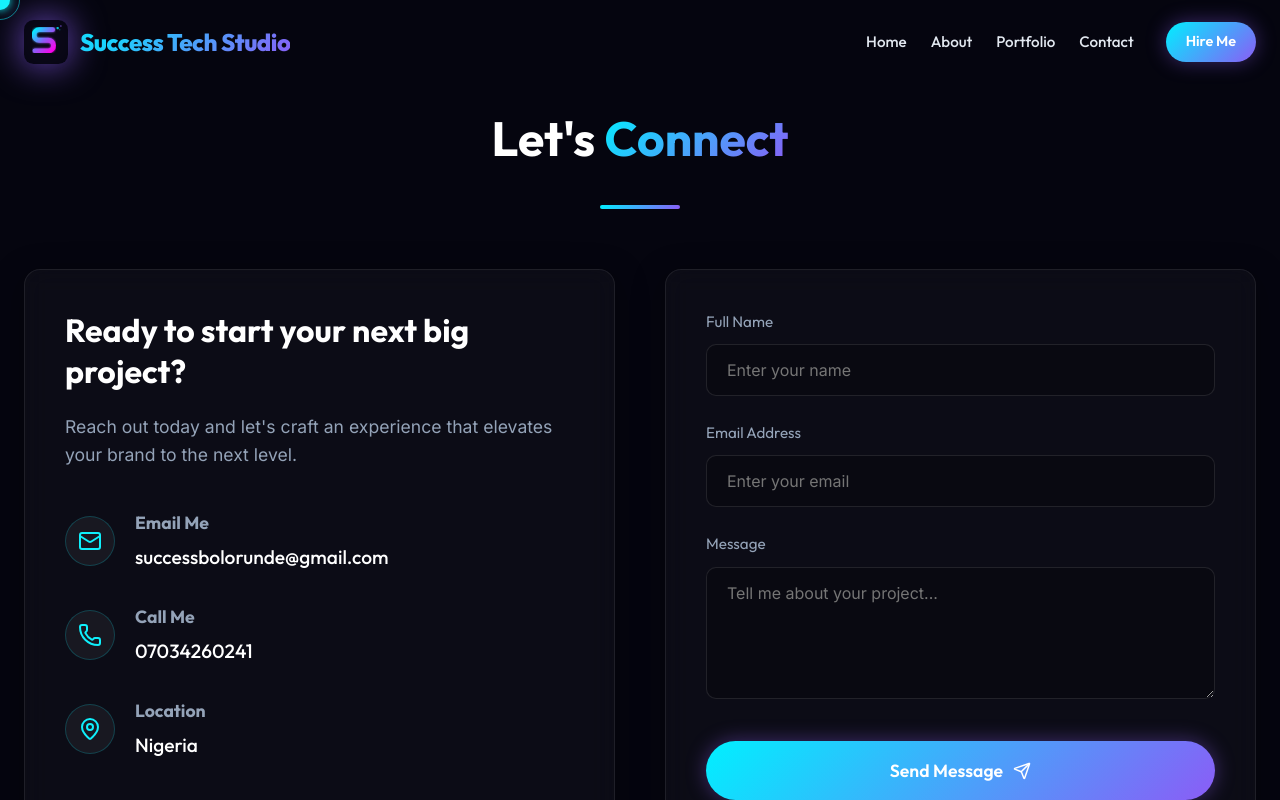
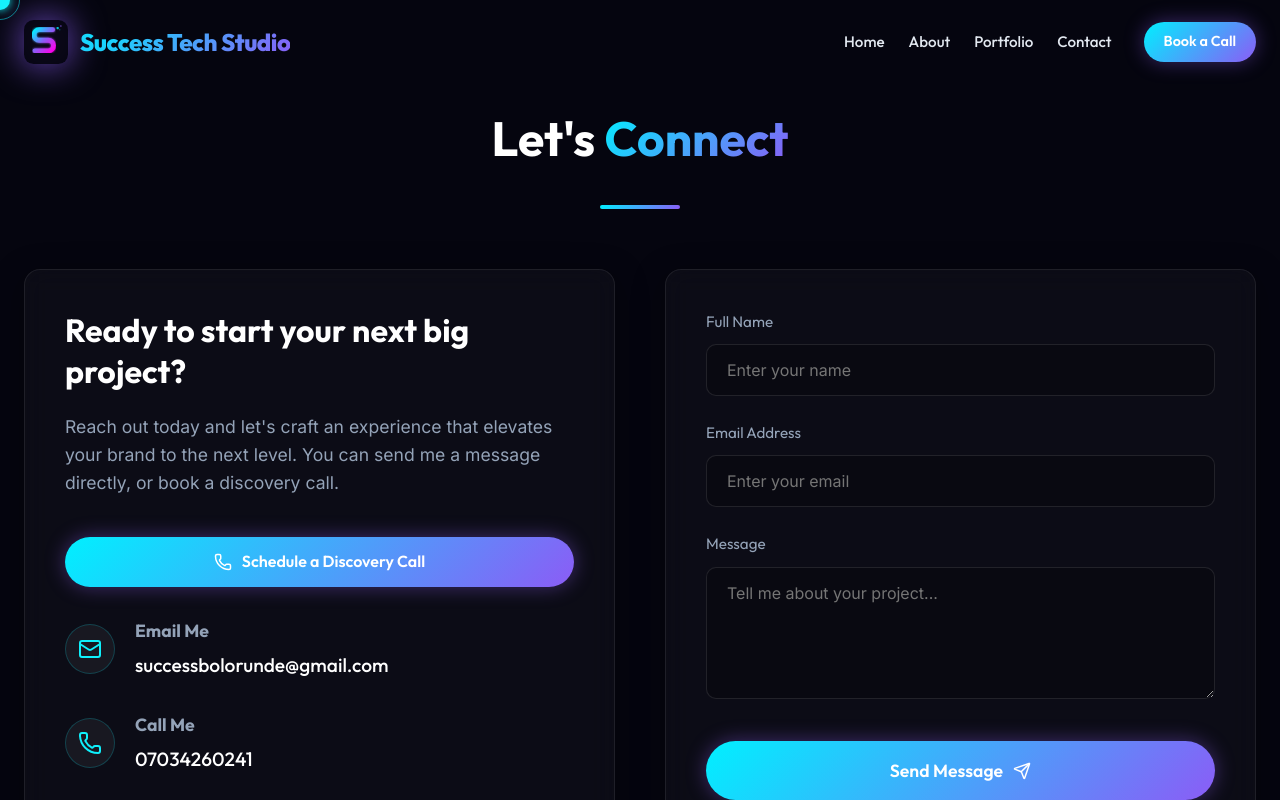
Before and after one commit to Temmyloluwa13/success-tech-studio, a React (Vite) app: page /contact in a window 1280 px wide. Shown: the top 800 px of the page. Built offline with nearby package versions, Linux system fonts and the light colour scheme.

Commit message:
Update CTA routing, add ScrollToTop, and enhance hero legibility

```diff
--- a/src/App.tsx
+++ b/src/App.tsx
@@ -1,6 +1,7 @@
 import React, { useState, useEffect } from 'react';
 import { motion, AnimatePresence } from 'framer-motion';
 import { Routes, Route } from 'react-router-dom'; // router check
+import ScrollToTop from './components/ScrollToTop';
 import Navbar from './components/Navbar';
 import Hero from './components/Hero';
 import About from './components/About';
@@ -106,6 +107,7 @@ const App: React.FC = () => {
             transition={{ duration: 0.5 }}
             key="content"
           >
+            <ScrollToTop />
             <Navbar />
             <main>
               <Routes>
--- a/src/components/Contact.tsx
+++ b/src/components/Contact.tsx
@@ -51,8 +51,14 @@ const Contact: React.FC = () => {
           >
             <h3 className="contact-headline">Ready to start your next big project?</h3>
             <p className="contact-subheadline">
-              Reach out today and let's craft an experience that elevates your brand to the next level.
+              Reach out today and let's craft an experience that elevates your brand to the next level. You can send me a message directly, or book a discovery call.
             </p>
+
+            <div className="contact-actions" style={{ marginTop: '20px', marginBottom: '30px' }}>
+              <a href="https://calendly.com/successbolorunde13/30min" target="_blank" rel="noopener noreferrer" className="btn btn-primary btn-glow" style={{ width: '100%', display: 'flex', justifyContent: 'center', alignItems: 'center' }}>
+                <Phone size={18} style={{ marginRight: '10px' }} /> Schedule a Discovery Call
+              </a>
+            </div>
 
             <div className="contact-details">
               <div className="contact-item">
--- a/src/components/Footer.tsx
+++ b/src/components/Footer.tsx
@@ -1,5 +1,6 @@
 import React from 'react';
 import { ArrowUp } from 'lucide-react';
+import { Link } from 'react-router-dom';
 import { FaInstagram, FaLinkedinIn, FaWhatsapp, FaPinterest } from 'react-icons/fa';
 import { SiUpwork } from 'react-icons/si';
 import logoIcon from '../assets/logo_icon.svg';
@@ -15,10 +16,10 @@ const Footer: React.FC = () => {
       <div className="container">
         <div className="footer-top">
           <div className="footer-brand">
-            <a href="#home" className="footer-logo">
+            <Link to="/" className="footer-logo">
               <img src={logoIcon} alt="Success Tech Studio" className="footer-logo-img" />
               <span className="text-gradient">Success Tech Studio</span>
-            </a>
+            </Link>
             <p className="footer-tagline">
               Building futuristic digital experiences that convert and inspire. Pushing the boundaries of web development, mobile apps, and vibe coding.
             </p>
@@ -35,10 +36,10 @@ const Footer: React.FC = () => {
             <div className="link-group">
               <h3>Quick Links</h3>
               <ul>
-                <li><a href="#home">Home</a></li>
-                <li><a href="#about">About Me</a></li>
-                <li><a href="#skills">My Arsenal</a></li>
-                <li><a href="#portfolio">Featured Projects</a></li>
+                <li><Link to="/">Home</Link></li>
+                <li><Link to="/about">About Me</Link></li>
+                <li><a href="/#skills">My Arsenal</a></li>
+                <li><Link to="/portfolio">Featured Projects</Link></li>
               </ul>
             </div>
 
--- a/src/components/Hero.css
+++ b/src/components/Hero.css
@@ -34,7 +34,7 @@
   background-size: cover;
   background-position: center;
   background-repeat: no-repeat;
-  filter: brightness(0.9);
+  filter: brightness(0.5);
 }
 
 .hero-overlay {
@@ -45,9 +45,9 @@
   height: 100%;
   background: linear-gradient(
     to bottom,
-    rgba(5, 5, 15, 0.7) 0%,
-    rgba(5, 5, 15, 0.4) 40%,
-    rgba(5, 5, 15, 0.9) 100%
+    rgba(5, 5, 15, 0.85) 0%,
+    rgba(5, 5, 15, 0.65) 40%,
+    rgba(5, 5, 15, 0.95) 100%
   );
   z-index: 2;
 }
@@ -141,6 +141,7 @@
   line-height: 1.1;
   margin-bottom: 30px;
   letter-spacing: -1.5px;
+  text-shadow: 0px 4px 20px rgba(0, 0, 0, 0.9);
 }
 
 .hero-roles {
@@ -152,6 +153,7 @@
   font-size: 1.25rem;
   color: var(--text-secondary);
   margin-bottom: 50px;
+  text-shadow: 0px 2px 10px rgba(0, 0, 0, 0.6);
 }
 
 .hero-roles .role {
--- a/src/components/Hero.tsx
+++ b/src/components/Hero.tsx
@@ -1,6 +1,7 @@
 import React, { useState, useEffect } from 'react';
 import { motion, AnimatePresence } from 'framer-motion';
 import { ArrowRight } from 'lucide-react';
+import { Link } from 'react-router-dom';
 import './Hero.css';
 
 import slideWeb from '../assets/banner_web.png';
@@ -91,12 +92,12 @@ const Hero: React.FC = () => {
             animate={{ opacity: 1, y: 0 }}
             transition={{ duration: 0.5, delay: 1 }}
           >
-            <a href="#portfolio" className="btn btn-primary btn-glow">
+            <Link to="/portfolio" className="btn btn-primary btn-glow">
               View Portfolio <ArrowRight size={18} />
-            </a>
-            <a href="#contact" className="btn btn-outline">
-              Hire Me
-            </a>
+            </Link>
+            <Link to="/contact" className="btn btn-outline">
+              Book a Call
+            </Link>
           </motion.div>
         </motion.div>
       </div>
--- a/src/components/Navbar.tsx
+++ b/src/components/Navbar.tsx
@@ -49,7 +49,7 @@ const Navbar: React.FC = () => {
             ))}
           </ul>
           <Link to="/contact" className="btn btn-primary" id="navbar-hire-btn" style={{ padding: '8px 20px', fontSize: '0.9rem' }}>
-            Hire Me
+            Book a Call
           </Link>
         </div>
 
@@ -92,7 +92,7 @@ const Navbar: React.FC = () => {
                   style={{ width: '100%', marginTop: '1rem' }}
                   onClick={() => setMobileMenuOpen(false)}
                 >
-                  Hire Me
+                  Book a Call
                 </Link>
               </li>
             </ul>
--- /dev/null
+++ b/src/components/ScrollToTop.tsx
@@ -0,0 +1,14 @@
+import { useEffect } from 'react';
+import { useLocation } from 'react-router-dom';
+
+const ScrollToTop = () => {
+  const { pathname } = useLocation();
+
+  useEffect(() => {
+    window.scrollTo(0, 0);
+  }, [pathname]);
+
+  return null;
+};
+
+export default ScrollToTop;
```
